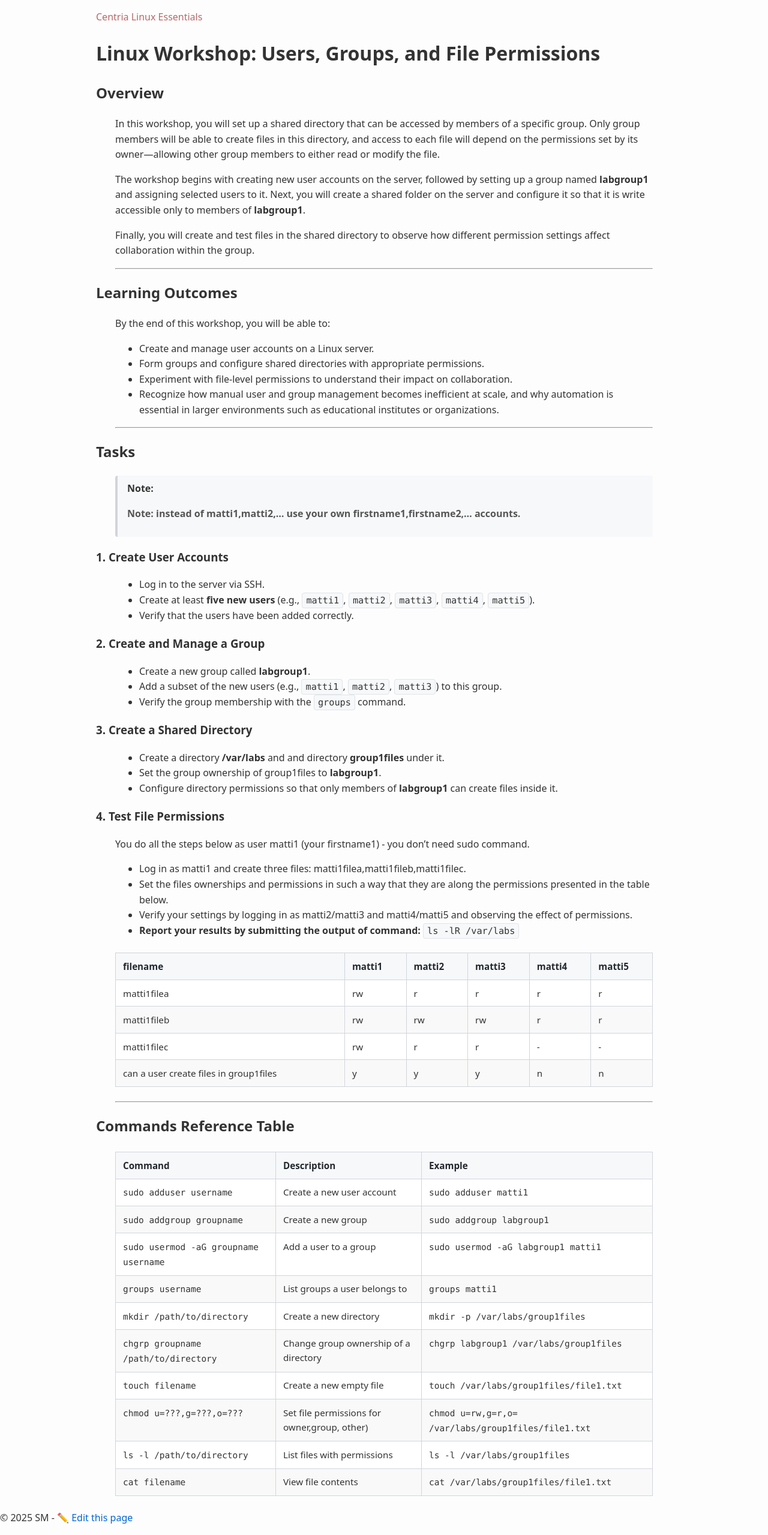
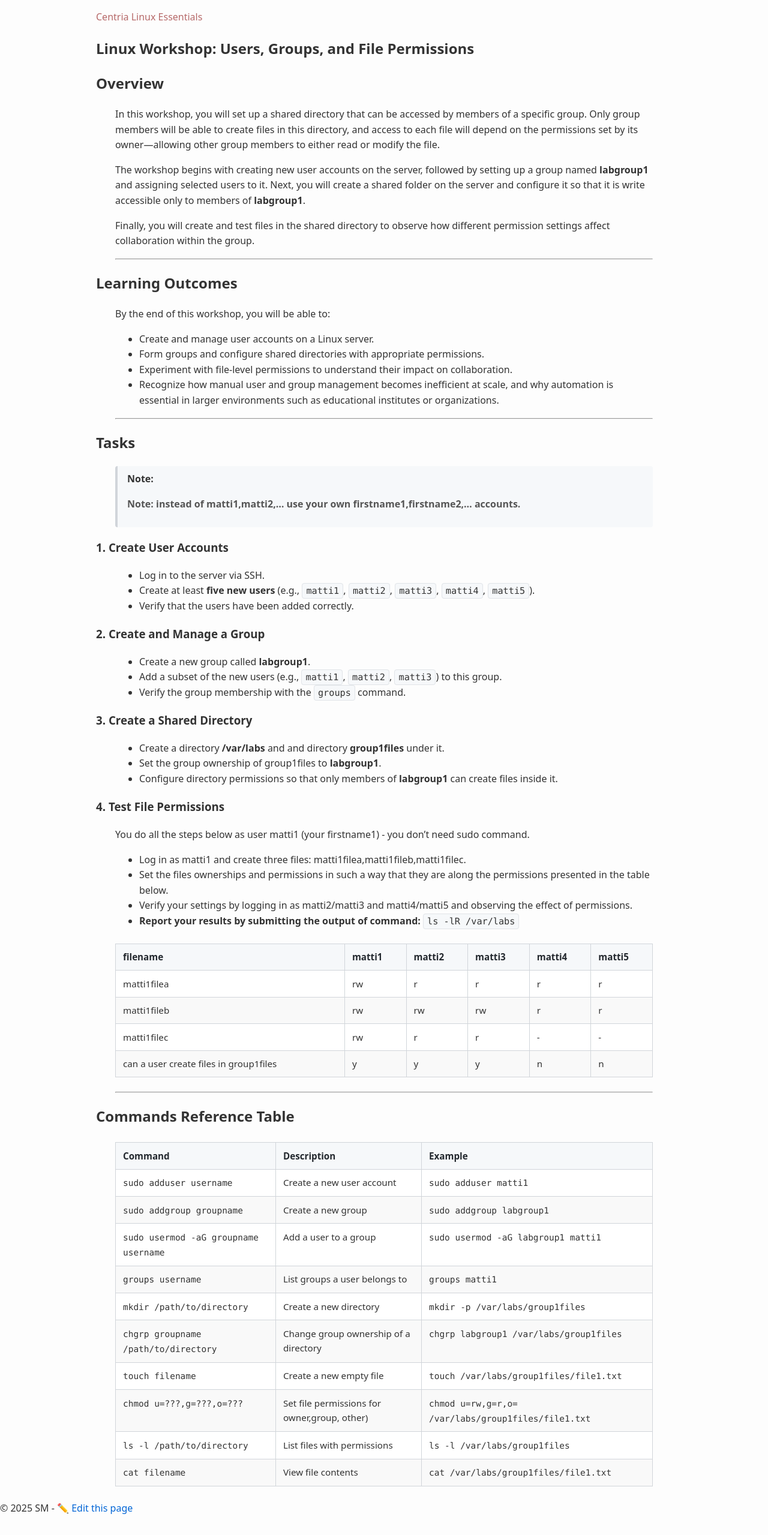
Before and after one commit to averkoc/lx, a Jekyll site: the page built from docs/ws3ex1.md, in a window 1280 px wide. Shown: the whole page at 60% size. Built offline with Jekyll 4.4.1, drawn with Linux system fonts in a browser that asks for light colours.

Commit message:
Update ws3ex1.md

```diff
--- a/docs/ws3ex1.md
+++ b/docs/ws3ex1.md
@@ -3,7 +3,7 @@ title: ""
 layout: default
 ---
 
-# Linux Workshop: Users, Groups, and File Permissions
+## Linux Workshop: Users, Groups, and File Permissions
 
 ## Overview
 In this workshop, you will set up a shared directory that can be accessed by members of a specific group. Only group members will be able to create files in this directory, and access to each file will depend on the permissions set by its owner—allowing other group members to either read or modify the file.
```
